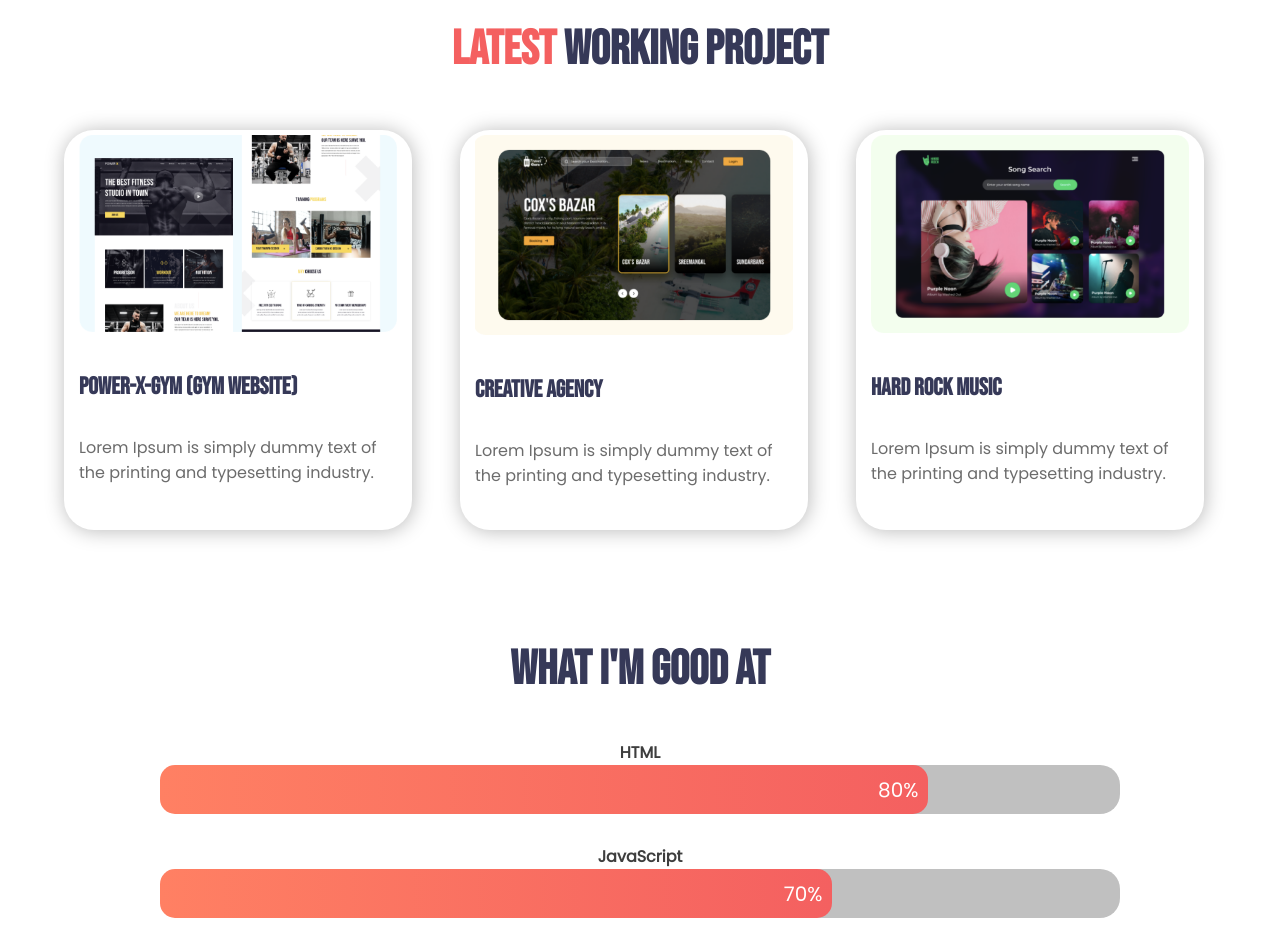
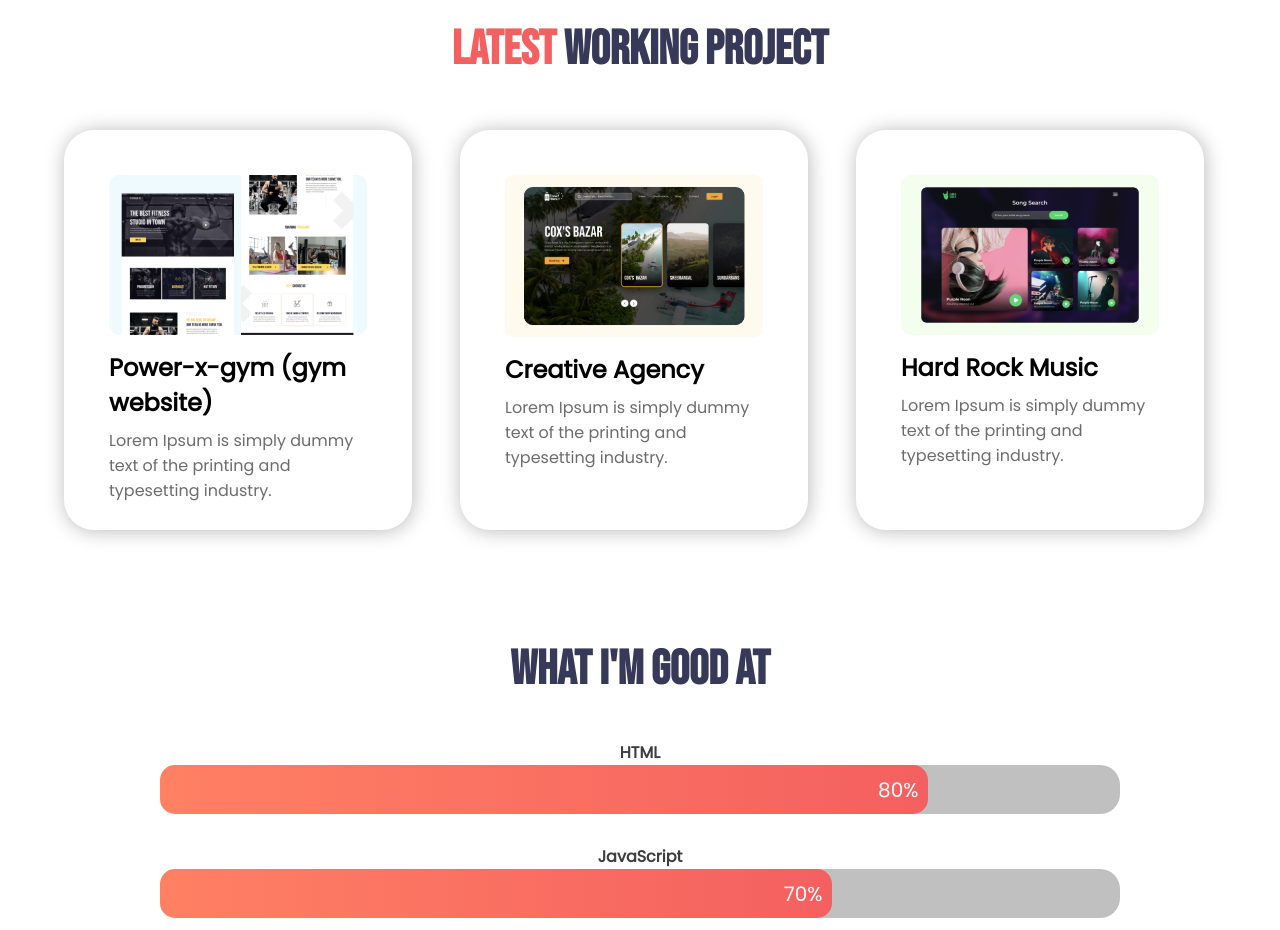
Before and after one commit to dhrupo/personal-website, a plain HTML site: page index.html in a window 1280 px wide. Shown: the part 1300-2230 px from the top of the page. Drawn offline with Linux system fonts and the light colour scheme.

Commit message:
minor issue resolve

```diff
--- a/index.html
+++ b/index.html
@@ -63,7 +63,7 @@
       <h2><span class="highlight">Latest</span> Working Project</h2>
       <div class="one-third-div box">
         <img src="images/latest1.png" alt="" />
-        <h3>Power-x-gym (gym website)</h3>
+        <h4>Power-x-gym (gym website)</h4>
         <p>
           Lorem Ipsum is simply dummy text of the printing and typesetting
           industry.
@@ -71,7 +71,7 @@
       </div>
       <div class="one-third-div box">
         <img src="images/latest2.png" alt="" />
-        <h3>Creative Agency</h3>
+        <h4>Creative Agency</h4>
         <p>
           Lorem Ipsum is simply dummy text of the printing and typesetting
           industry.
@@ -79,7 +79,7 @@
       </div>
       <div class="one-third-div box">
         <img src="images/latest3.png" alt="" />
-        <h3>Hard Rock Music</h3>
+        <h4>Hard Rock Music</h4>
         <p>
           Lorem Ipsum is simply dummy text of the printing and typesetting
           industry.
--- a/style.css
+++ b/style.css
@@ -126,9 +126,11 @@ img {
   width: 29%;
   margin: 0 2%;
   float: left;
+  padding: 45px;
 }
 
-.one-third-div h3 {
+.one-third-div h4 {
+  font-size: 24px;
   margin: 8px 0;
 }
 
```
